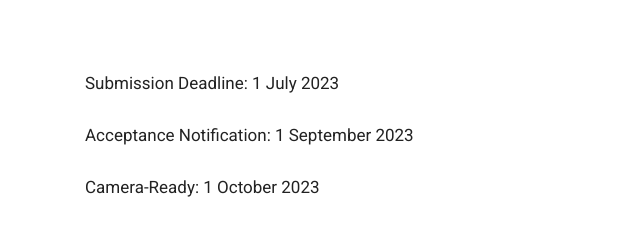
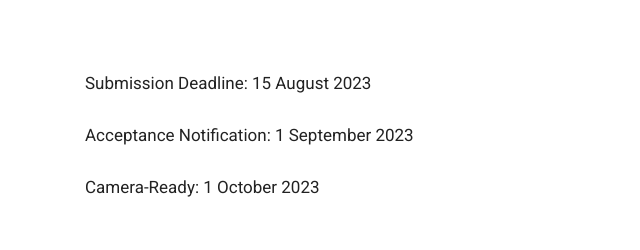
Before and after one commit to ylwu-home/CAI-2023, a plain HTML site: page dates.html in a window 1280 px wide. Shown: the part 358-608 px from the top of the page, 0-640 px from the left. Drawn offline with Linux system fonts and the light colour scheme; some packages are replaced by stand-ins of ours.

Commit message:
Update dates.html

```diff
--- a/dates.html
+++ b/dates.html
@@ -191,7 +191,7 @@
 					<!-- <h2>About The <span class="alternate">Eventre</span></h2> -->
 					<div class="description-one">
 						<p>
-							Submission Deadline: 		1 July 2023
+							Submission Deadline: 		15 August 2023
 							<br>
 							<br>
 							Acceptance Notification: 		1 September 2023
```
